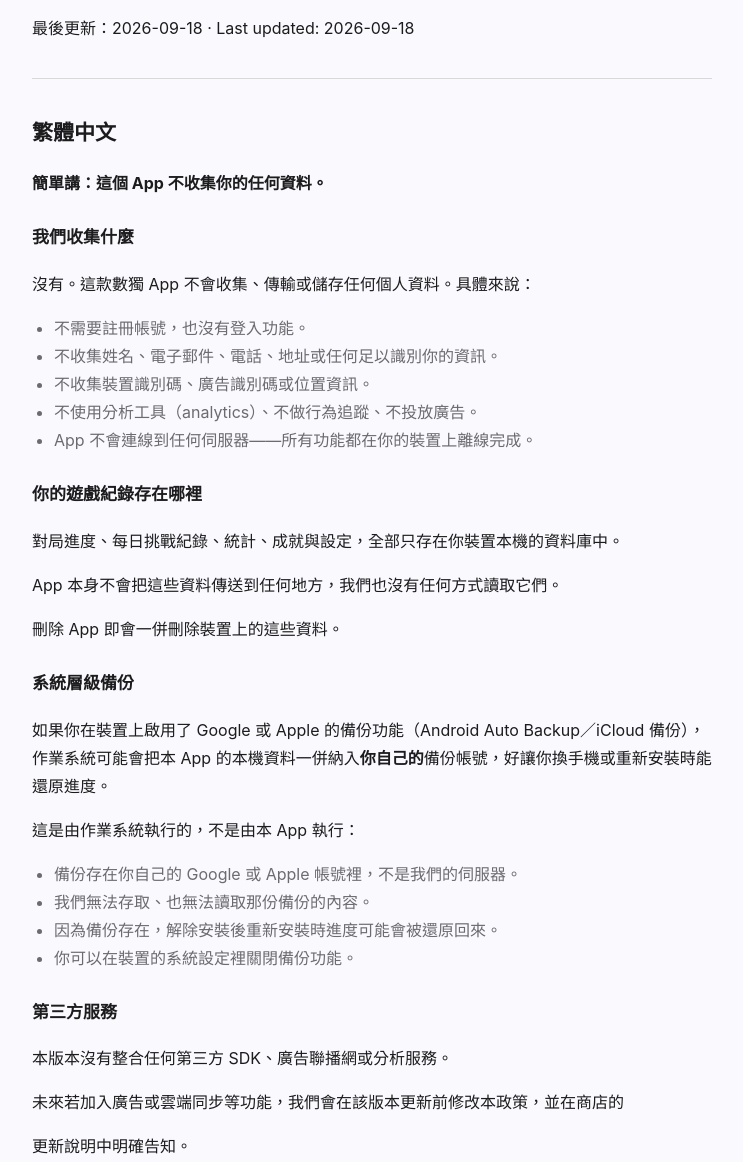
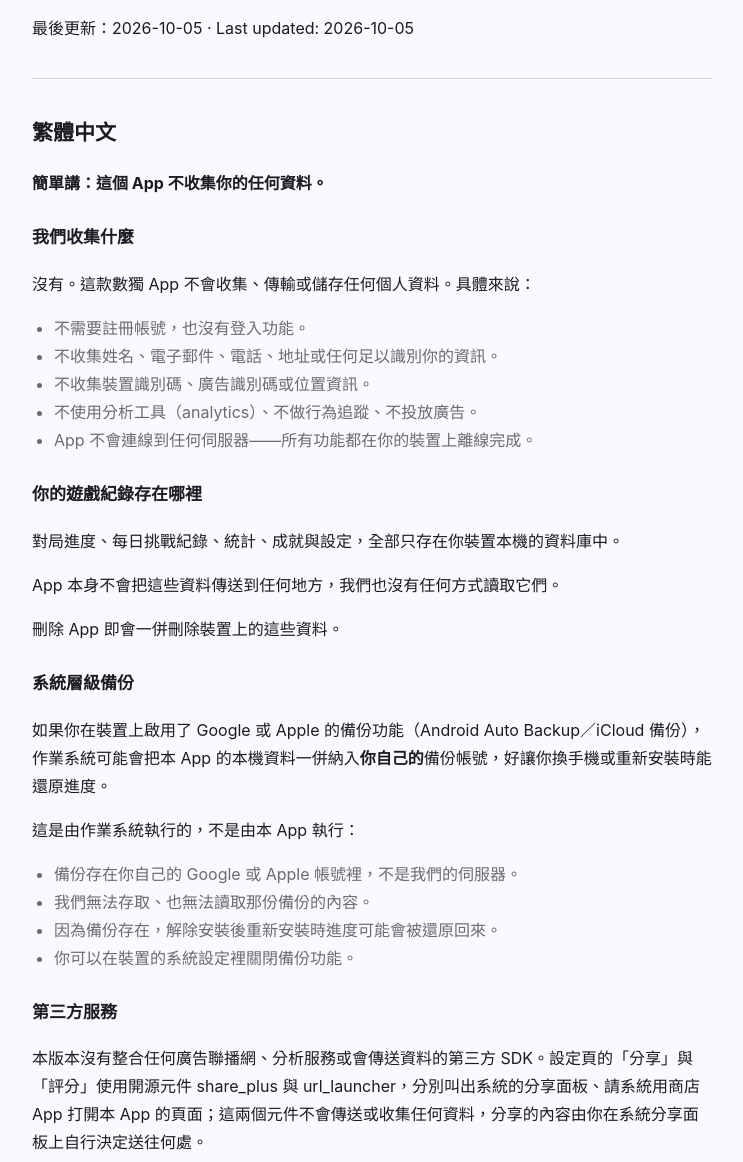
Before and after one commit to tchitim/sudoku-support, a plain HTML site: page privacy.html in a window 1280 px wide. Shown: the part 138-1300 px from the top of the page, without its empty margins (268-1011 px from the left). Drawn offline with Linux system fonts and the light colour scheme.

Commit message:
Describe the Share and Rate components in the privacy policy
Version 1.0.0 (9) adds Share and Rate options backed by share_plus and
url_launcher. Neither sends or collects data, but the policy's claim of
"no third-party SDKs" was no longer literally true.

Co-Authored-By: Claude Opus 5.5 (1M context) <noreply@anthropic.com>

```diff
--- a/privacy.html
+++ b/privacy.html
@@ -21,7 +21,7 @@
 <main>
 <a class="back" href="./">← 回到支援頁</a>
 <h1>隱私權政策 / Privacy Policy</h1>
-<p>最後更新：2026-09-18 · Last updated: 2026-09-18</p>
+<p>最後更新：2026-10-05 · Last updated: 2026-10-05</p>
 <hr>
 <h2>繁體中文</h2>
 <p><strong>簡單講：這個 App 不收集你的任何資料。</strong></p>
@@ -48,7 +48,7 @@
 <li>你可以在裝置的系統設定裡關閉備份功能。</li>
 </ul>
 <h3>第三方服務</h3>
-<p>本版本沒有整合任何第三方 SDK、廣告聯播網或分析服務。</p>
+<p>本版本沒有整合任何廣告聯播網、分析服務或會傳送資料的第三方 SDK。設定頁的「分享」與「評分」使用開源元件 share_plus 與 url_launcher，分別叫出系統的分享面板、請系統用商店 App 打開本 App 的頁面；這兩個元件不會傳送或收集任何資料，分享的內容由你在系統分享面板上自行決定送往何處。</p>
 <p>未來若加入廣告或雲端同步等功能，我們會在該版本更新前修改本政策，並在商店的</p>
 <p>更新說明中明確告知。</p>
 <h3>兒童隱私</h3>
@@ -82,7 +82,7 @@
 <li>You can turn backups off in your device's system settings.</li>
 </ul>
 <h3>Third-party services</h3>
-<p>This version integrates no third-party SDKs, ad networks or analytics services.</p>
+<p>This version integrates no ad networks, analytics services or third-party SDKs that send data. The Share and Rate options in Settings use the open-source components share_plus and url_launcher to open the system share sheet and to ask the system to open this app's page in the app store. Neither component sends or collects any data; you decide where shared content goes in the system share sheet.</p>
 <p>If a future version adds advertising or cloud sync, this policy will be updated</p>
 <p>before that version ships and the change will be called out in the store release notes.</p>
 <h3>Children&#x27;s privacy</h3>
```
